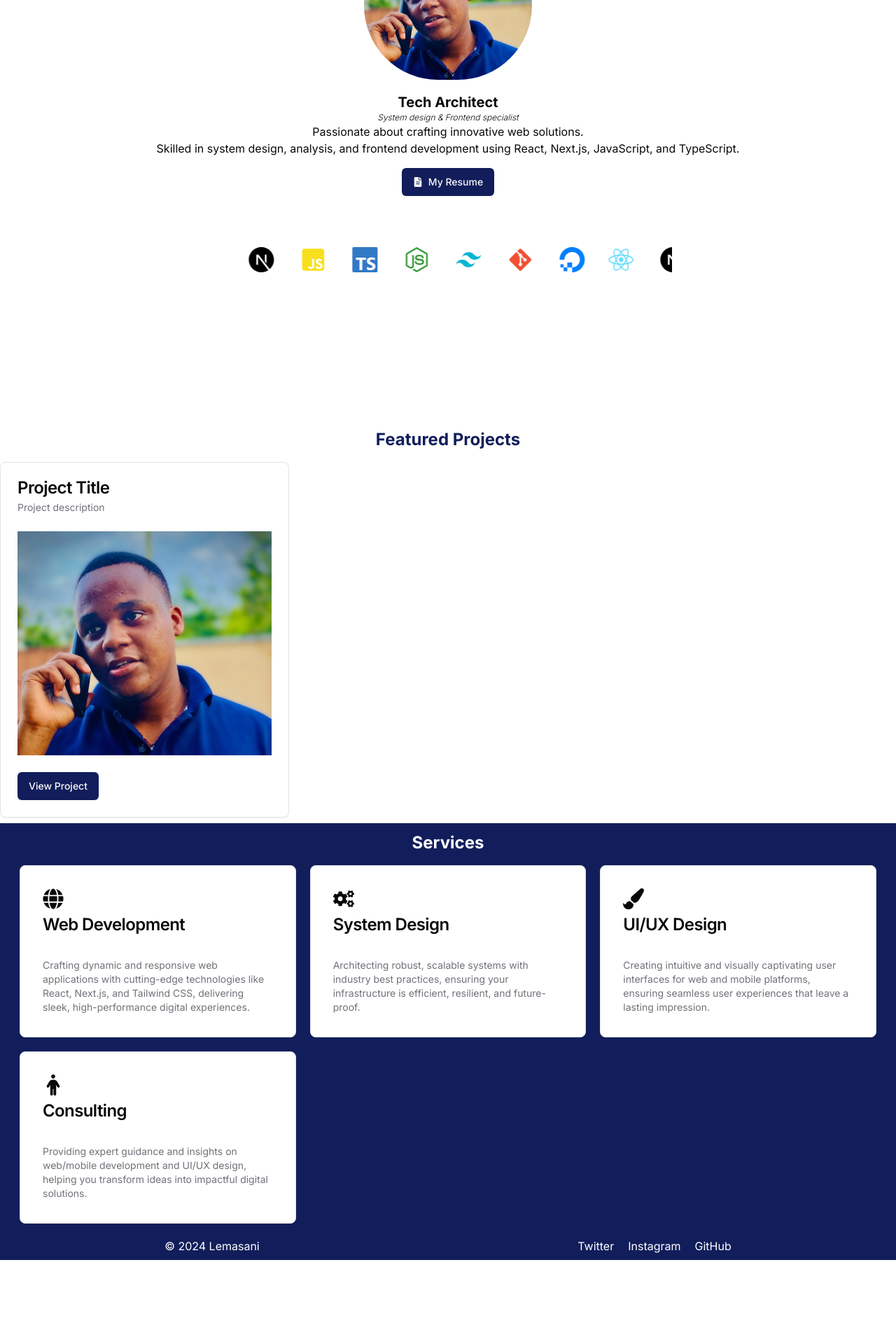
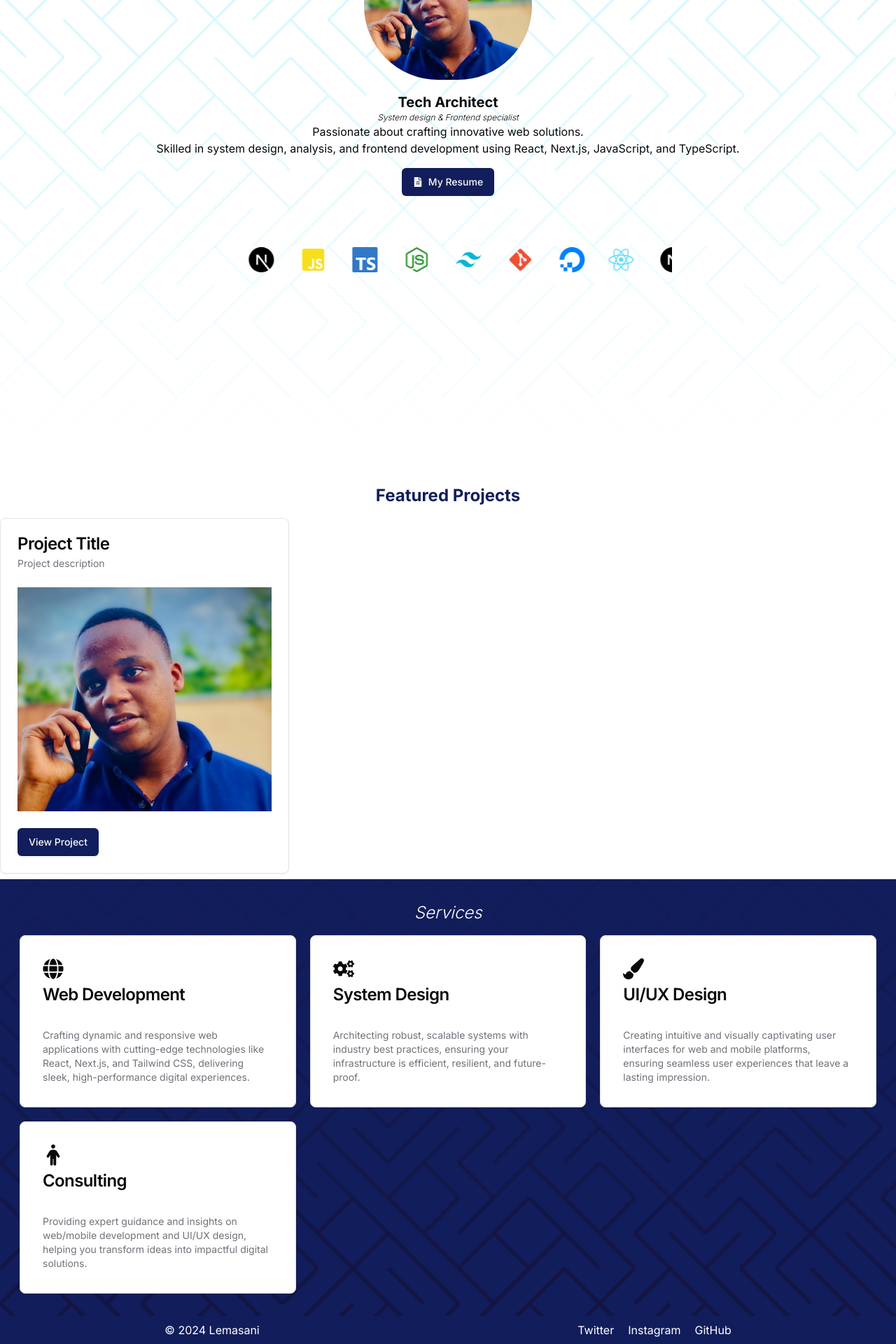
Before and after one commit to lemasani/portfolio, a Next.js app: page / in a window 1280 px wide. Shown: the part 292-2212 px from the top of the page at 70% size. Before the commit the page ends 2092 px from the top, so only its background shows below. Built offline with nearby package versions, Linux system fonts and the light colour scheme.

Commit message:
Refactor: Update Navbar and sectionBackground styles

```diff
--- a/app/layout.tsx
+++ b/app/layout.tsx
@@ -24,7 +24,7 @@ export default function RootLayout({
         <link rel="icon" href="logo.svg"   type="image/svg+xml"/>
       </Head>
       <body className={inter.className}>
-        <header className='relative top-0  p-3 flex flex-col items-center justify-center'>
+        <header className='relative top-0 bg-background  p-3 flex flex-col items-center justify-center'>
           <Navbar />
         </header>
         {children}
--- a/app/page.tsx
+++ b/app/page.tsx
@@ -10,6 +10,10 @@ import ProfileImage from './../public/profile.jpeg'
 import { Card, CardHeader, CardTitle, CardDescription, CardContent, CardFooter } from '@/components/ui/card'
 import Skills from '@/components/Skills'
 import Services from '@/components/Services'
+
+import SectionBackground from '@/components/sectionBackground'
+
+import herosvg from '@/components/svg/hero.svg'
 
 const nameVariants = {
   initial: { opacity: 0, y: -50 },
@@ -42,7 +46,12 @@ export default function Home() {
         <SplashScreen onFinish={handleSplashFinish} />
       ) : (
         <main className="min-h-screen">
-          <section className="hero h-screen">
+          <section className="hero h-screen relative">
+          <Image
+          src={herosvg}
+          alt="Svg"
+          className="absolute top-0 right-0 w-full h-full object-cover -z-10 opacity-30"
+          />
             {/* <div className="absolute inset-0 z-0" style={getBlueDottedPatternStyle()}></div> */}
             <div className="container z-10">
               <div className="welcome flex flex-col justify-center gap-1 items-center ">
@@ -84,7 +93,7 @@ export default function Home() {
               </div>
             </div>
           </section>
-          <section className="featured">
+          <section className="featured mt-20">
             <div className="container mx-auto">
               <h2 className="text-2xl font-bold text-center mb-4 text-primary">Featured Projects</h2>
               <div className="projects grid grid-cols-1 md:grid-cols-2 lg:grid-cols-3 gap-5">
@@ -105,14 +114,17 @@ export default function Home() {
             </div>
           </section>
 
-          <section className="services mt-2 bg-primary p-3">
-            <div className="container mx-auto">
-              <h2 className="text-2xl font-bold text-center mb-4 text-white">Services</h2>
+
+          <SectionBackground>
+            <div className="container mx-auto z-10">
+              <h2 className="text-2xl text-center mb-4 text-white font-light italic">Services</h2>
               <div className="mx-auto px-4">
                 <Services />
               </div>
             </div>
-          </section>
+          </SectionBackground>
+
+
 
         </main>
       )}
--- a/components/Navbar.tsx
+++ b/components/Navbar.tsx
@@ -42,7 +42,7 @@ export default function Navbar() {
 
   return (
     <>
-      <nav className='min-h-20 flex items-center justify-between w-full mx-20 rounded-md px-10'>
+      <nav className='min-h-20 bg-transparent flex items-center justify-between w-full mx-20 rounded-md px-10'>
         <div className="logo">
           <Link href="/">
             <Image src={logo} alt='Logo' className='w-10' />
--- /dev/null
+++ b/components/sectionBackground.tsx
@@ -0,0 +1,30 @@
+import React from 'react'
+import Image from 'next/image'
+import servicesvg from '@/components/svg/service.svg'
+import clsx from 'clsx'
+
+interface SectionBackgroundProps {
+  children: React.ReactNode
+  className?: string
+}
+
+const SectionBackground: React.FC<SectionBackgroundProps> = ({ children, className }) => {
+  return (
+    <section className={clsx('relative mt-2 bg-primary p-3 py-8', className)}>
+      <div className="absolute inset-0 z-0 opacity-50">
+        <Image
+          src={servicesvg}
+          alt='svg'
+          layout="fill"
+          objectFit="cover"
+          className="w-full h-full"
+        />
+      </div>
+      <div className="relative z-10">
+        {children}
+      </div>
+    </section>
+  )
+}
+
+export default SectionBackground
```
Also changed, not shown: components/svg/hero.svg (added), components/svg/service.svg (added).
